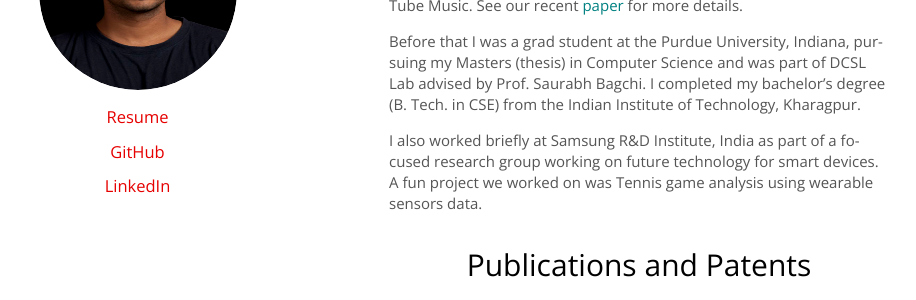
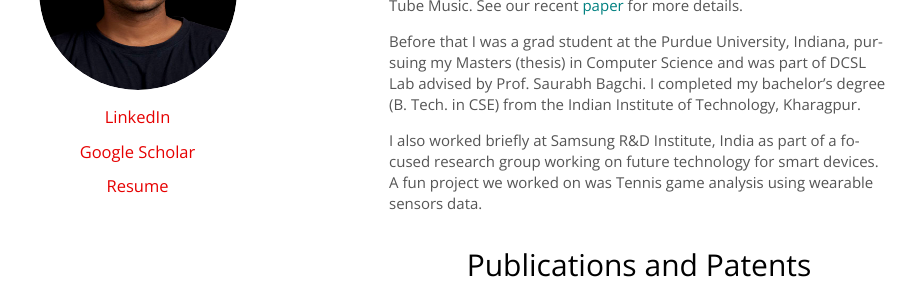
Before and after one commit to patwaria/patwaria.github.io, a Jekyll site: the page built from index.md, in a window 1280 px wide. Shown: the part 229-529 px from the top of the page, without its empty margins (201-1117 px from the left). Built offline with Jekyll 4.4.1, drawn with Linux system fonts in a browser that asks for light colours; nearby versions of some CDN libraries.

Commit message:
update links in default layout

```diff
--- a/_layouts/default.html
+++ b/_layouts/default.html
@@ -39,20 +39,13 @@
         <center>
           <h1>
             <a href="/">Ayush<b>Patwari</b></a>
-            <!--
-            <ul>
-              <li><a href="/projects/">projects</a></li>
-              <li><a href="http://musingsofaboredmind.com/">blog</a></li>
-              <li><a href="/cv/">cv</a></li>
-            </ul>
-            !-->
           </h1>
           <div class="img-frame"><img src="{{ base }}/images/me.jpg" width="180" height="180"/></div>
           {% comment %} External Links {% endcomment %}
           <ul>
+            <li><a href="http://www.linkedin.com/in/ayush-patwari-b6066227" target="_blank">LinkedIn</a></li>
+            <li><a href="https://scholar.google.com/citations?hl=en&user=uAZvowEAAAAJ&view_op=list_works" target="_blank">Google Scholar</a></li>
             <li><a href="{{ base }}/cv/CV.pdf" target="_blank">Resume</a></li>
-            <li><a href="https://github.com/patwaria" target="_blank">GitHub</a></li>
-            <li><a href="http://www.linkedin.com/in/ayush-patwari-b6066227" target="_blank">LinkedIn</a></li>
           </ul>
         </center>
       </header>
```
